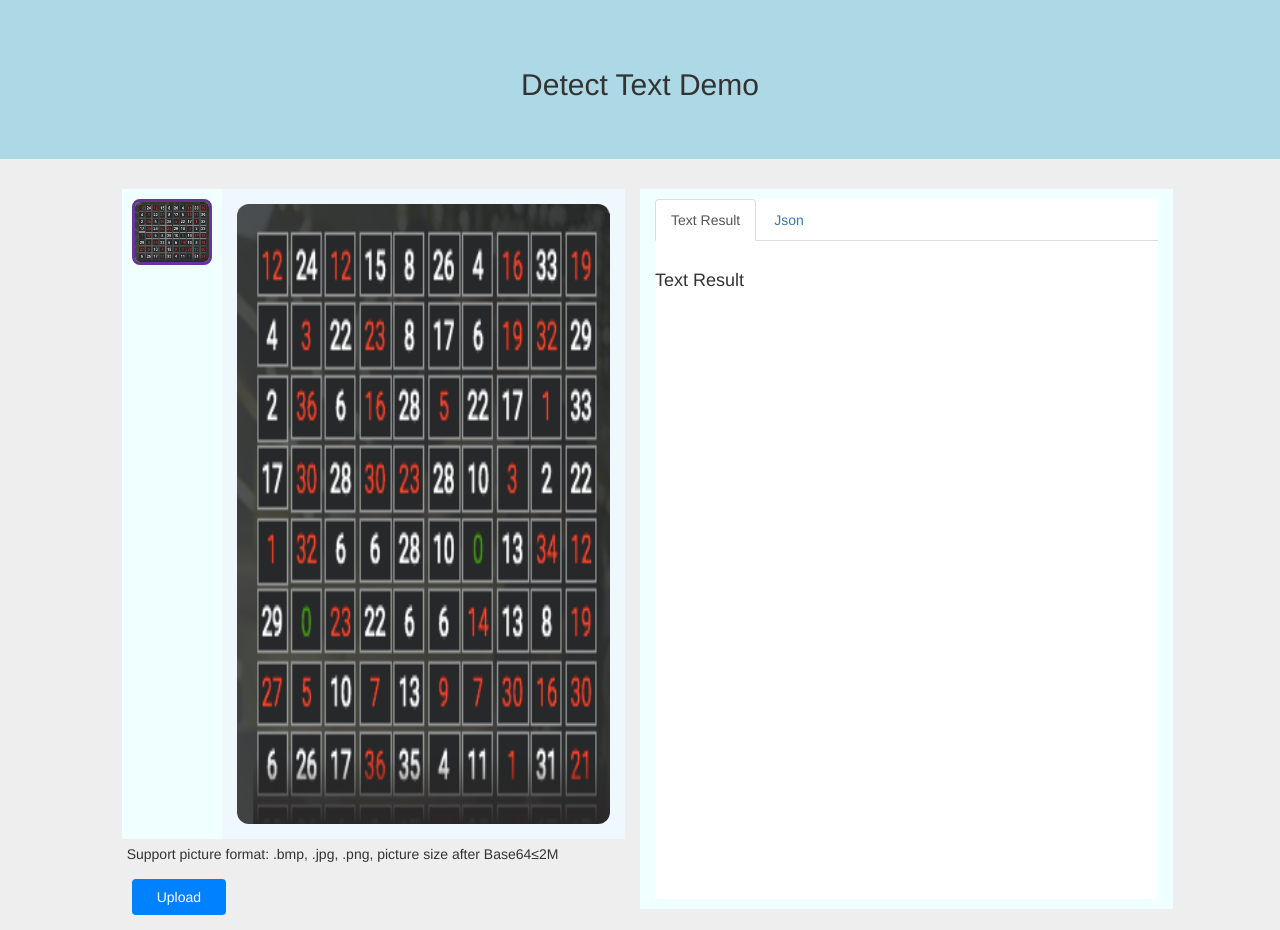
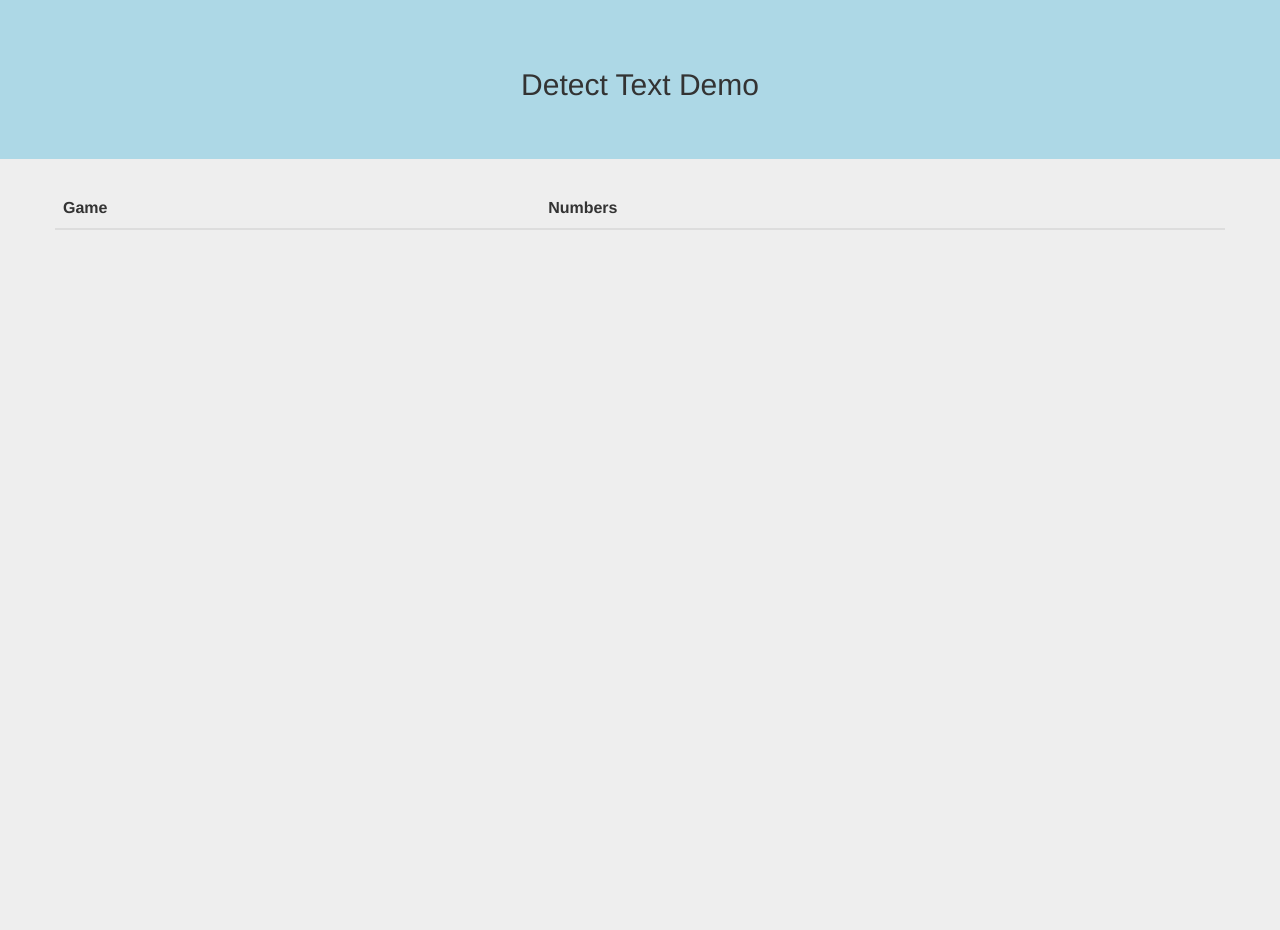
Before and after one commit to WhiteRose7-pretty/Django-OCR, a Django app: page /detection in a window 1280 px wide. After the commit the page ends 230 px from the top, so only its background shows below. Run offline with Django 3.2, Linux system fonts and the light colour scheme; lists and menus that the app fills with data are empty; parts of the project's set-up code (start-up, migrations or seed data) failed here and were passed over; some libraries are stand-ins or nearby versions.

Commit message:
add index page

```diff
--- a/myapp/urls.py
+++ b/myapp/urls.py
@@ -7,6 +7,7 @@ from . import views
 urlpatterns = [
     path('', views.index, name='home'),
     path('home', views.home, name='home'),
+    path('update', views.update_data, name='update'),
     path('detection', views.detection, name='detection'),
     path('get_data', views.getData, name='get_detection_data'),
     path('image_upload', views.imageUpload, name='image_upload'),
--- a/myapp/views.py
+++ b/myapp/views.py
@@ -22,8 +22,31 @@ def detect_number_save(filepath):
     return res
 
 
+def get_latest_data():
+    mycursor = mydb.cursor()
+    sql = "SELECT * FROM numbers ORDER BY id DESC LIMIT 1"
+    mycursor.execute(sql)
+    result = mycursor.fetchone()
+    if result:
+        print(result)
+        data = result[2]
+        temp = data.split(' : ')
+        print(temp)
+    mycursor.close()
+    return temp
+
+
 def index(request):
+    data = get_latest_data()
+    context = {
+        'data': data
+    }
     return render(request, "index.html", {})
+
+
+def update_data(request):
+    data = get_latest_data()
+    return JsonResponse(data, safe=False)
 
 
 def detection(request):
--- a/templates/index.html
+++ b/templates/index.html
@@ -13,7 +13,12 @@
     <script src="https://ajax.googleapis.com/ajax/libs/jquery/3.4.1/jquery.min.js"></script>
      -->
     <script src="https://maxcdn.bootstrapcdn.com/bootstrap/3.4.1/js/bootstrap.min.js"></script>
-  <script  type="text/javascript" src="{% static 'plugin/json_load/json-viewer.js' %}"></script>
+    <script type="text/javascript" src="{% static 'plugin/json_load/json-viewer.js' %}"></script>
+    <style>
+        th, td{
+            font-size: 16px;
+        }
+    </style>
 </head>
 <body class=' background-grey'>
 
@@ -21,70 +26,54 @@
     <h2>Detect Text Demo</h2>
 </div>
 
-<div class="container-fluid">
+<div class="container">
     <div class="row">
-    <div class="col-sm-1"></div>
-    <div class="col-sm-5">
-        <div class='display-inline'>
-            <div class="thumbnail-images" >
-                <img src="{% static 'images/demo.png' %}" class="thumb-active">
-            </div>
-            <div class="image-galleris" style="width: 80%;">
-                <img src="{% static 'images/demo.png' %}" class='gallery-active'>
-                <img id="blah" src="#" alt="your image" class="gallery-deactive"/>
-            </div>
-        </div>
-        <div class='padding-5'>
-            <p>Support picture format: .bmp, .jpg, .png, picture size after Base64≤2M</p>
-        </div>
-        <div class='option-menu'>
-            <form method='POST' enctype='multipart/form-data'>
-                <div class="upload-btn-wrapper">
-                    <button class="btn-custom">Upload</button>
-                    <input type="file" name="myfile" id='upload-image' accept="image/*" />
-                </div>
-            </form>
-
-        </div>
-    </div>
-    <div class="col-sm-5" style='background-color:azure;'>
-        <div style='margin:10px 0px; background-color:white; height: 700px;'>
-            <ul class="nav nav-tabs">
-                <li class="active"><a href="#home">Text Result</a></li>
-                <li><a href="#menu1">Json</a></li>
-            </ul>
-
-            <div class="tab-content">
-                <div id="home" class="tab-pane fade in active">
-                    <br>
-                    <h4>Text Result</h4>
-                    <div id='table-data'></div>
-                    <div class='loading text-center margin-top-40' style='margin-top:80px; display:none;'>
-                        <img src="{% static 'img/loading.gif' %}" width=32>
-                    </div>
-                </div>
-                <div id="menu1" class="tab-pane fade">
-                <br>
-                    <h4>Json</h4>
-                    <div id="json"></div>
-                    <div class='loading text-center margin-top-40' style='margin-top:80px; display:none;'>
-                        <img src="{% static 'img/loading.gif' %}" width=32>
-                    </div>
-                </div>
-            </div>
-        </div>
+        <div class="col d-flex" style="justify-content: center">
+            <table class="table">
+                <thead>
+                    <th scope="col" >Game</th>
+                    <th scope="col">Numbers</th>
+                </thead>
+                <tbody class="data"></tbody>
+            </table>
         </div>
     </div>
 </div>
 
 </body>
 <script>
+
+    $(document).ready(function () {
+        update();
+    })
+
+    function update() {
         $.ajaxSetup({
-         headers: { "X-CSRFToken": '{{csrf_token}}' }
+            headers: {"X-CSRFToken": '{{csrf_token}}'}
         });
-     get_detection_data = "{% url 'get_detection_data' %}";
-     image_upload = "{% url 'image_upload' %}"
+        $.ajax({
+            url: "{% url 'update' %}",
+            type: 'post',
+            contentType: false,
+            processData: false,
+            success: function (data, status) {
+                console.log(data);
+                var html = '';
+                data.forEach((item , index) => {
+                    console.log(item);
+                    html += `<tr><td>Game${index+1}:</td><td>${item}</td></tr>`
+                })
+                $('.data').html(html);
+            }
+        });
+    }
+
+    setInterval(function () {
+        update();
+    }, 15000)
+
 </script>
 <script src="{% static 'js/my.js' %}"></script>
 
+
 </html>
```
Lines whose indentation alone changed are shown as unchanged.
